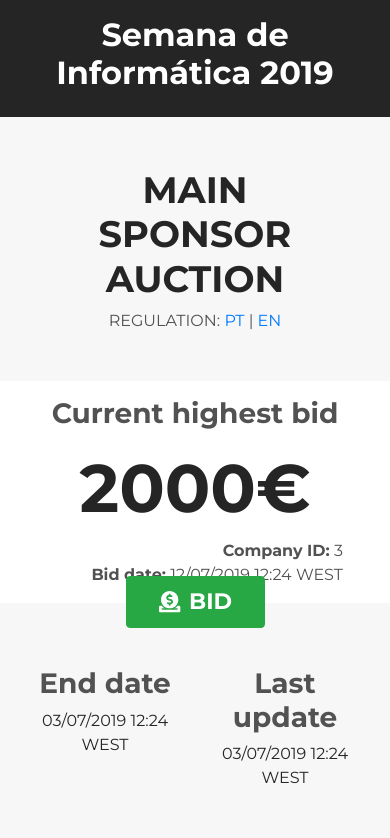
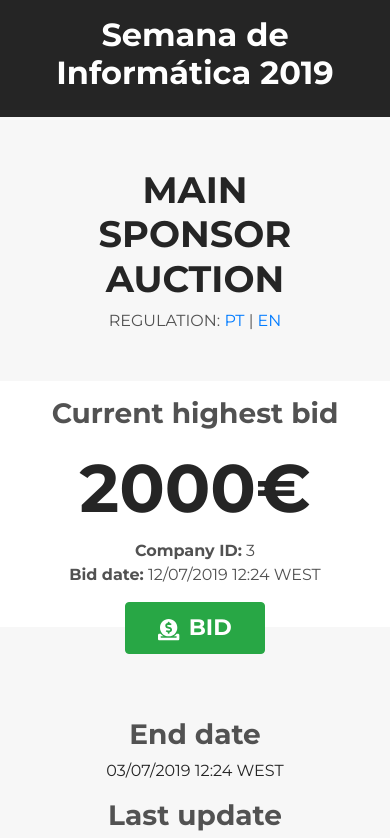
Before and after one commit to semanadeinformatica/auction-website-19, a Gatsby site: page / in a window 390 px wide. Shown: the top 838 px of the page. Built offline with nearby package versions, Linux system fonts and the light colour scheme; Gatsby itself is replaced by a stand-in of ours.

Commit message:
Add responsiveness

```diff
--- a/src/components/bid.js
+++ b/src/components/bid.js
@@ -5,6 +5,7 @@ import { FontAwesomeIcon } from '@fortawesome/react-fontawesome';
 import { faDonate } from '@fortawesome/free-solid-svg-icons';
 
 const Bid = ({data}) => (
+    <>
         <Row id="bid-section">
             <Col>
                 <h3 className="title text-center">
@@ -17,9 +18,33 @@ const Bid = ({data}) => (
                     {data.value}
             €
                 </p>
-            <div id="bid-bottom">
-                <div id="bid-button">
+                <div
+                    id="bid-bottom"
+                    className="justify-content-center justify-content-md-end pb-4 pb-md-0"
+                >
+                    <div id="bid-info">
+                        <p className="text-center text-md-right">
+                            <strong>
+                            Company ID:
+                            </strong>
+                            {' '}
+                            {data.companyId}
+                        </p>
+                        <p className="text-center text-md-right">
+                            <strong>
+                            Bid date:
+                            </strong>
+                            {' '}
+                            {`${data.date} WEST`}
+                        </p>
+                    </div>
+                </div>
+            </Col>
+        </Row>
+        <Row>
+            <Col className="text-center">
                 <a
+                    id="bid-button"
                     className="btn btn-success"
                     color="success"
                     href="mailto:externas@sinf.pt?subject=Semana%20de%20Informática%20-%20Main%20Sponsor"
@@ -32,28 +57,10 @@ const Bid = ({data}) => (
                             BID
                     </span>
                 </a>
-                </div>
-                <div id="bid-info">
-                    <p>
-                        <strong>
-                            Company ID:
-                        </strong>
-                        {' '}
-                        {data.companyId}
-                    </p>
-                    <p>
-                        <strong>
-                            Bid date:
-                        </strong>
-                        {' '}
-                        {`${data.date} WEST`}
-                    </p>
-                </div>
-            </div>
+            </Col>
+        </Row>
 
-        </Col>
-
-    </Row>
+    </>
 );
 
 Bid.propTypes = {
--- a/src/components/info.js
+++ b/src/components/info.js
@@ -7,7 +7,10 @@ const Info = ({end, update}) => (
     <>
         <Container id="info">
             <Row>
-                <Col>
+                <Col
+                    xs="12"
+                    md="6"
+                >
                     <h3 className="title text-center">
 					End date
                     </h3>
@@ -15,7 +18,10 @@ const Info = ({end, update}) => (
                         {`${end} WEST`}
                     </p>
                 </Col>
-                <Col>
+                <Col
+                    xs="12"
+                    md="6"
+                >
                     <h3 className="title text-center">
 					Last update
                     </h3>
--- a/src/components/layout.css
+++ b/src/components/layout.css
@@ -66,21 +66,13 @@ a {
 #bid-bottom {
   display: flex;
   flex-direction: row;
-  justify-content: flex-end;
-  position: relative;
 }
 
+
+
 #bid-button {
-  position: absolute;
-  top: 37px;
-  right: calc(50% - 70px);
-}
-
-#bid-button a {
-  display: flex;
-  flex-direction: row;
-  align-items: center;
   padding: .5rem 2rem;
+  margin-top: -25px;
 }
 
 #bid-button span {
@@ -91,7 +83,6 @@ a {
 
 #bid-info p {
   margin: 0;
-  text-align: right;
   color: var(--accent-dark);
 }
 
```
Lines whose indentation alone changed are shown as unchanged.
